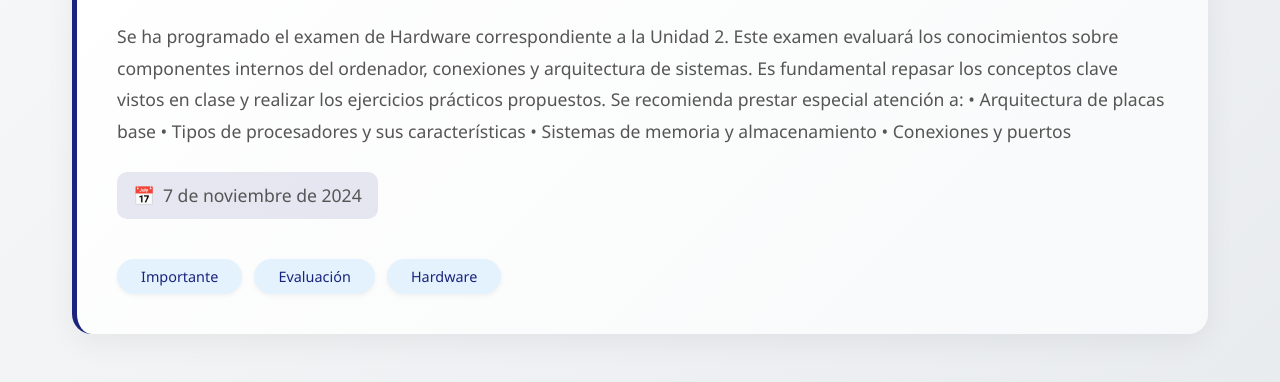
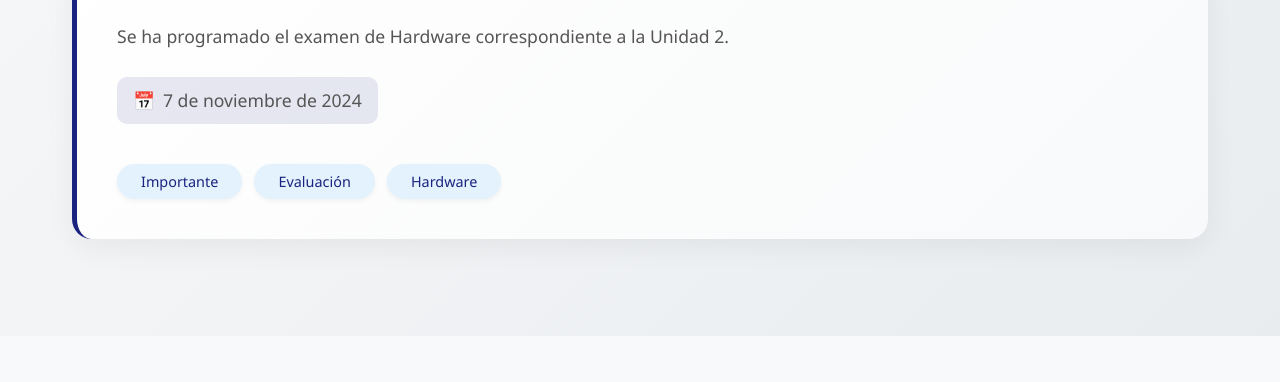
Before and after one commit to Plati287/pabloinforasir, a plain HTML site: page indice.html in a window 1280 px wide. Shown: the part 464-846 px from the top of the page. After the commit the page ends 800 px from the top, so only its background shows below. Drawn offline with Linux system fonts and the light colour scheme.

Commit message:
Update indice.html

```diff
--- a/indice.html
+++ b/indice.html
@@ -257,7 +257,7 @@
         const novedades = [
             {
                 titulo: "Examen de Hardware Unidad 2",
-                contenido: "Se ha programado el examen de Hardware correspondiente a la Unidad 2. Este examen evaluará los conocimientos sobre componentes internos del ordenador, conexiones y arquitectura de sistemas. Es fundamental repasar los conceptos clave vistos en clase y realizar los ejercicios prácticos propuestos. Se recomienda prestar especial atención a:\n\n• Arquitectura de placas base\n• Tipos de procesadores y sus características\n• Sistemas de memoria y almacenamiento\n• Conexiones y puertos",
+                contenido: "Se ha programado el examen de Hardware correspondiente a la Unidad 2.",
                 fecha: "2024-11-07",
                 destacada: true,
                 tags: ["Importante", "Evaluación", "Hardware"]
```
